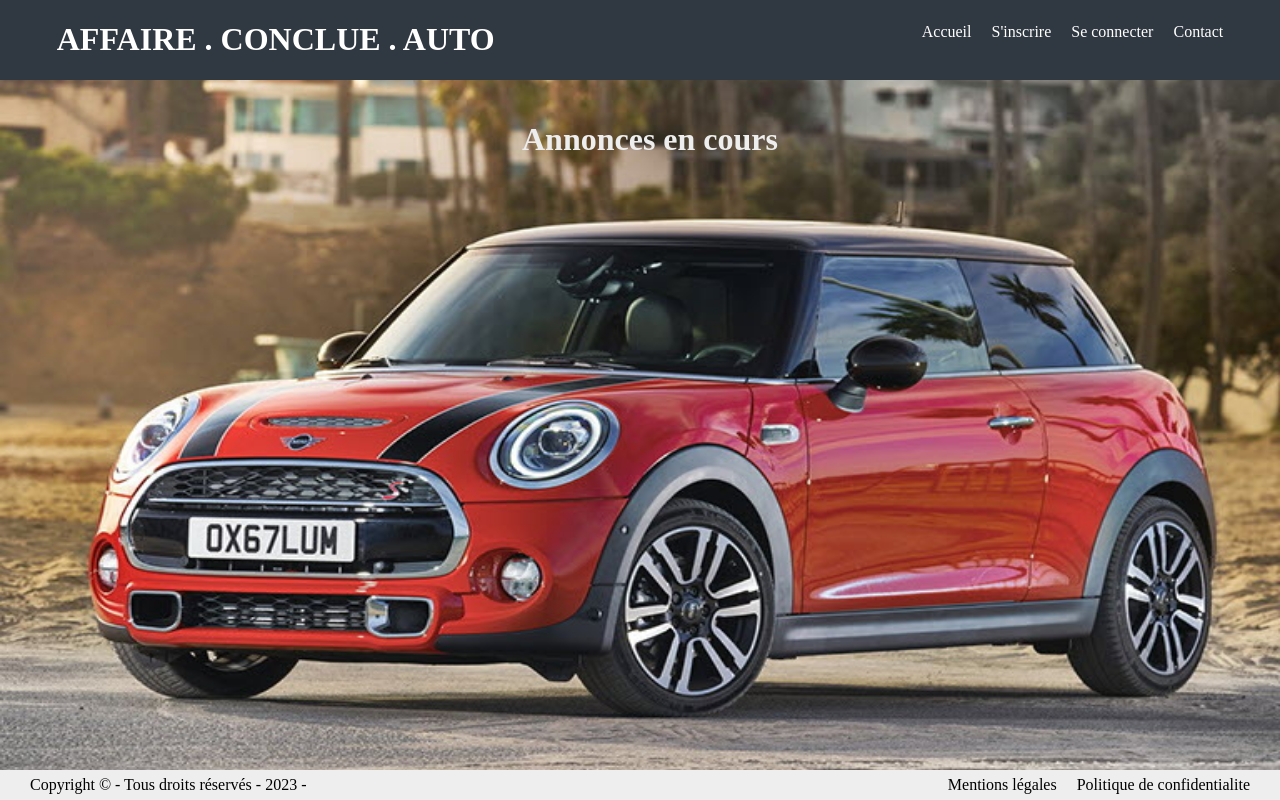
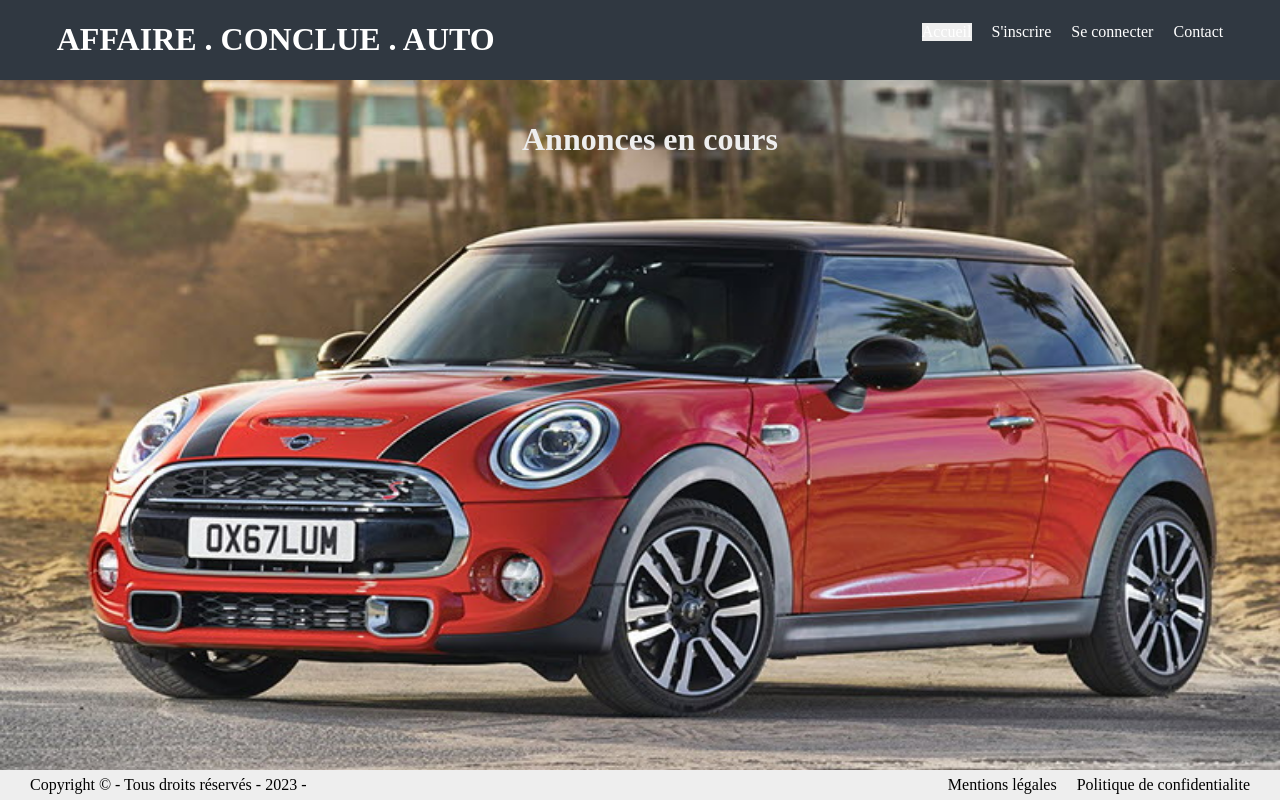
Before and after one commit to SihemDali/encheres, a PHP site: page /index.php in a window 1280 px wide, with the pointer over the restyled element. Run offline with PHP 8.4, Linux system fonts and the light colour scheme; data that the repository does not hold is empty.

Commit message:
Hover nav

```diff
--- a/CSS/style.css
+++ b/CSS/style.css
@@ -59,10 +59,19 @@ li {
   margin-right: 0;
 }
 
+nav ul li:hover {
+  background-color: #EEEEEE !important;
+}
+
 .a_menu {
  color: white;
  list-style: none;
  text-decoration: none;
+
+}
+
+.a_menu:hover{
+  color: black;
 
 }
 .image_fond {
```
